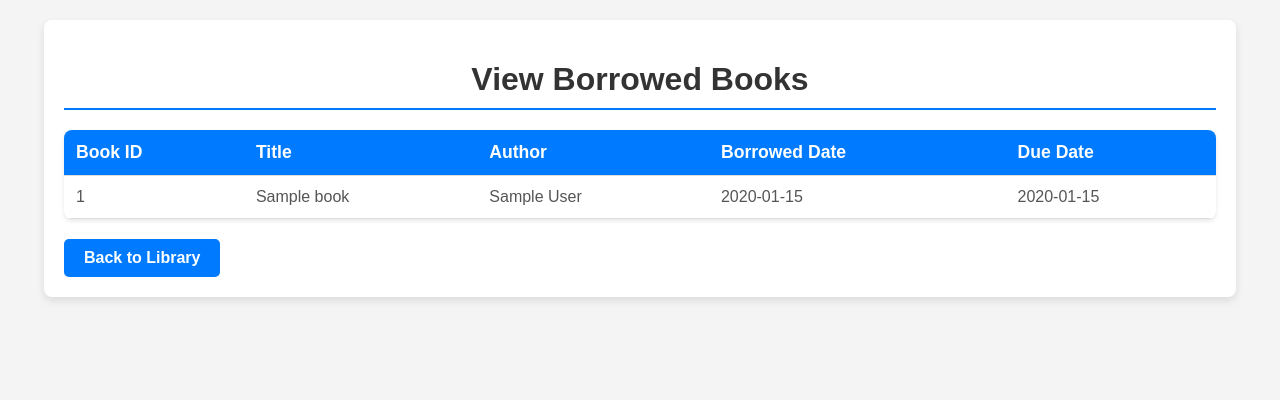
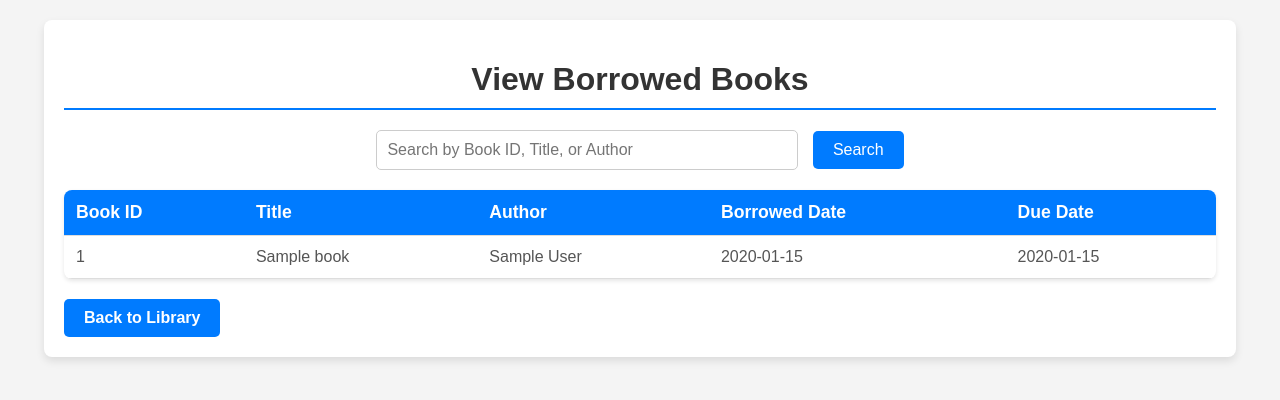
Before and after one commit to vidved123/MyLibrary, a Flask app: template templates/view_borrowed_books.html in a window 1280 px wide. Shown: the top 400 px of the page. Run offline with Flask 3, Linux system fonts and the light colour scheme; the template is opened without the code that fills it: most values are stand-ins (such as "Sample title", 1, 10 or a date in 2020); some libraries are stand-ins or nearby versions.

Commit message:
Update view_borrowed_books.html

```diff
--- a/templates/view_borrowed_books.html
+++ b/templates/view_borrowed_books.html
@@ -27,6 +27,31 @@
             font-size: 2rem;
             border-bottom: 2px solid #007bff;
             padding-bottom: 10px;
+        }
+        form {
+            margin-bottom: 20px;
+            text-align: center;
+        }
+        input[type="text"] {
+            padding: 10px;
+            font-size: 1rem;
+            width: 60%;
+            max-width: 400px;
+            border: 1px solid #ccc;
+            border-radius: 5px;
+        }
+        button[type="submit"] {
+            padding: 10px 20px;
+            font-size: 1rem;
+            background-color: #007bff;
+            color: #fff;
+            border: none;
+            border-radius: 5px;
+            cursor: pointer;
+            margin-left: 10px;
+        }
+        button[type="submit"]:hover {
+            background-color: #0056b3;
         }
         table {
             width: 100%;
@@ -106,6 +131,12 @@
     <div class="container">
         <h1>View Borrowed Books</h1>
 
+        <!-- Search bar -->
+        <form action="{{ url_for('view_borrowed_books') }}" method="GET">
+            <input type="text" name="search" placeholder="{% if role == 'ADMIN' %}Search by User ID{% else %}Search by Book ID, Title, or Author{% endif %}" value="{{ search_query }}">
+            <button type="submit">Search</button>
+        </form>
+
         <table>
             <thead>
                 <tr>
@@ -114,12 +145,13 @@
                     <th>Author</th>
                     <th>Borrowed Date</th>
                     <th>Due Date</th>
-                    {% if role == 'admin' %}
+                    {% if role == 'ADMIN' %}
                         <th>Username</th>
                     {% endif %}
                 </tr>
             </thead>
             <tbody>
+                {% if borrowed_books %}
                     {% for borrowed_book in borrowed_books %}
                         <tr>
                             <td>{{ borrowed_book.book_id }}</td>
@@ -127,11 +159,16 @@
                             <td>{{ borrowed_book.author }}</td>
                             <td>{{ borrowed_book.borrowed_date.strftime('%Y-%m-%d') }}</td>
                             <td>{{ borrowed_book.due_date.strftime('%Y-%m-%d') }}</td>
-                        {% if role == 'admin' %}
+                            {% if role == 'ADMIN' %}
                                 <td>{{ borrowed_book.username }}</td>
                             {% endif %}
                         </tr>
                     {% endfor %}
+                {% else %}
+                    <tr>
+                        <td colspan="{{ 6 if role == 'ADMIN' else 5 }}" style="text-align: center;">No borrowed books found.</td>
+                    </tr>
+                {% endif %}
             </tbody>
         </table>
 
```
Lines whose indentation alone changed are shown as unchanged.
